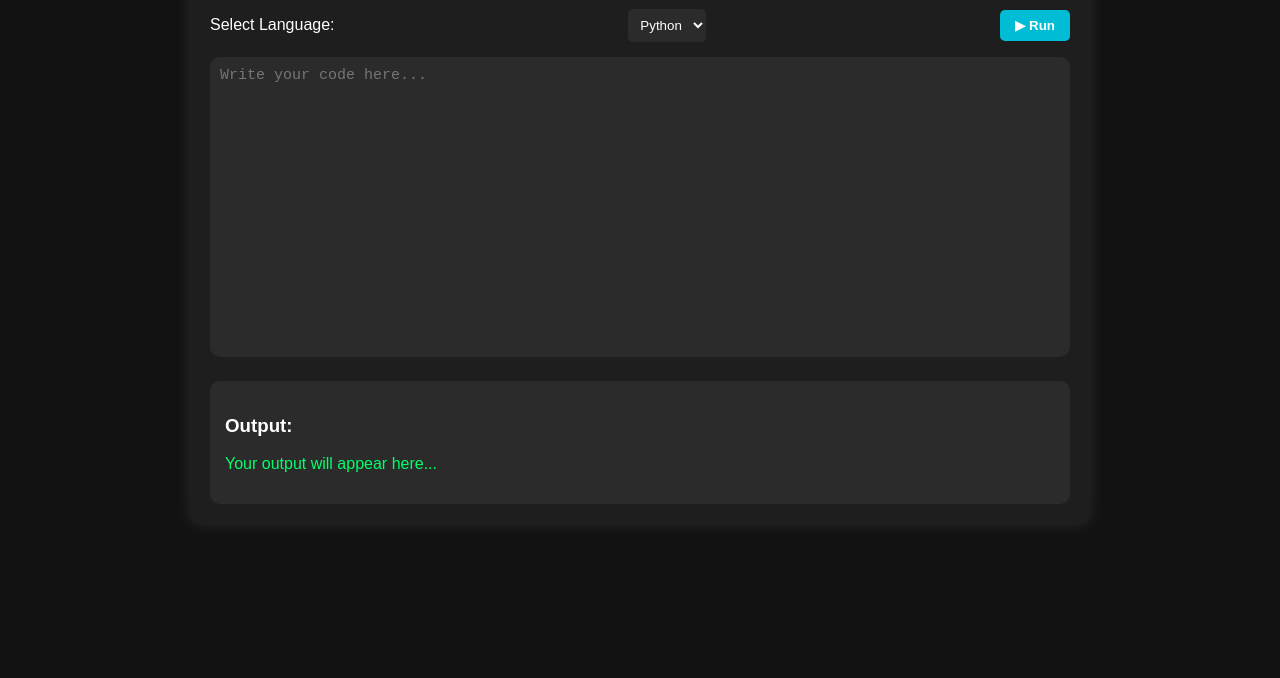
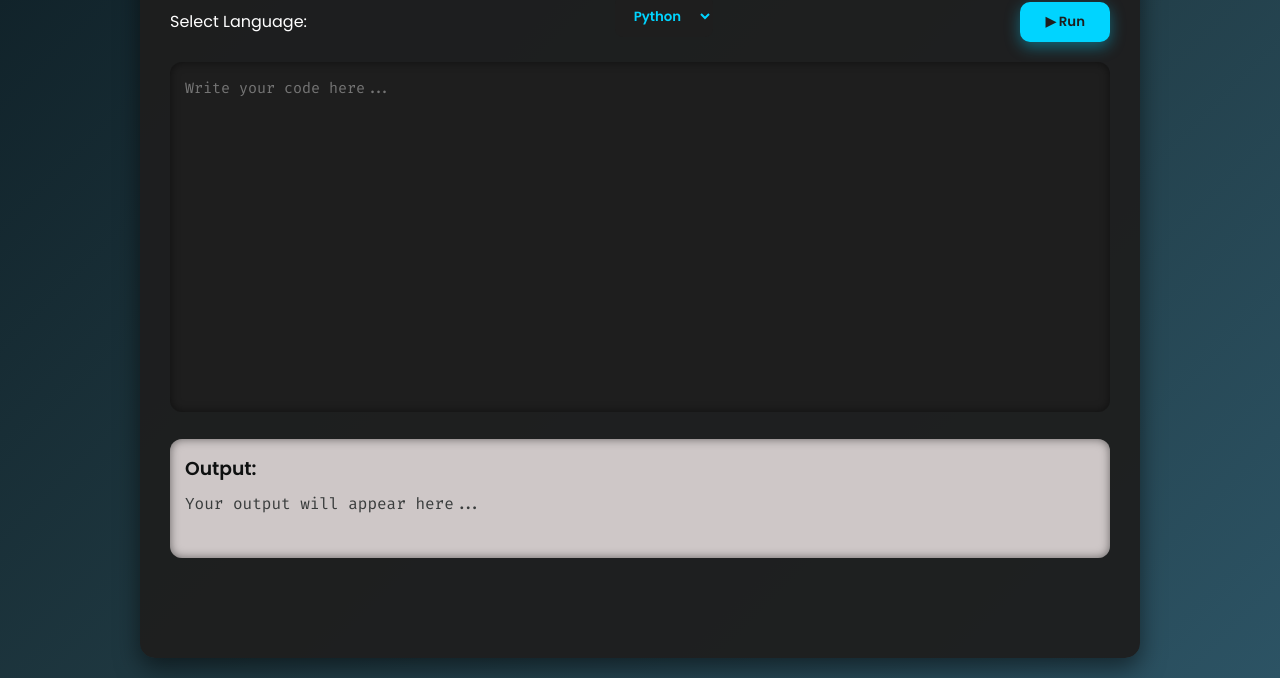
Before and after one commit to Jyotirbbhanu17/Compiler, a plain HTML site: page index.html in a window 1280 px wide. Shown: the part 122-800 px from the top of the page. Drawn offline with Linux system fonts and the light colour scheme.

Commit message:
Update frontend

```diff
--- a/index.html
+++ b/index.html
@@ -4,6 +4,11 @@
   <meta charset="UTF-8" />
   <meta name="viewport" content="width=device-width, initial-scale=1.0" />
   <title>Universal Compiler</title>
+
+  <!-- Google Fonts -->
+  <link href="https://fonts.googleapis.com/css2?family=Fira+Code&family=Poppins:wght@400;600&display=swap" rel="stylesheet">
+
+  <!-- CSS -->
   <link rel="stylesheet" href="style.css" />
 </head>
 <body>
@@ -28,6 +33,7 @@
     </div>
   </div>
 
+  <!-- JS -->
   <script src="script.js"></script>
 </body>
 </html>
--- a/script.js
+++ b/script.js
@@ -5,17 +5,30 @@ document.getElementById("run-btn").addEventListener("click", () => {
 
   if (!code) {
     outputArea.textContent = "⚠️ Please write some code first!";
+    outputArea.style.opacity = 1;
     return;
   }
 
-  // For now, simulate output
+  // Simulated output for now
+  let simulatedOutput = "";
   if (language === "python") {
-    outputArea.textContent = "Simulated Python Output:\nHello, World!";
+    simulatedOutput = "Simulated Python Output:\nHello, World!";
   } else if (language === "java") {
-    outputArea.textContent = "Simulated Java Output:\nHello, World!";
+    simulatedOutput = "Simulated Java Output:\nHello, World!";
   } else if (language === "cpp") {
-    outputArea.textContent = "Simulated C++ Output:\nHello, World!";
+    simulatedOutput = "Simulated C++ Output:\nHello, World!";
   } else {
-    outputArea.textContent = "Unknown language!";
+    simulatedOutput = "Unknown language!";
   }
+
+  // Fancy fade-in effect
+  outputArea.style.opacity = 0;
+  outputArea.textContent = simulatedOutput;
+
+  let op = 0;
+  const fade = setInterval(() => {
+    if (op >= 1) clearInterval(fade);
+    op += 0.05;
+    outputArea.style.opacity = op;
+  }, 30);
 });
--- a/style.css
+++ b/style.css
@@ -1,83 +1,111 @@
+/* Reset */
 * {
   box-sizing: border-box;
-  font-family: "Poppins", sans-serif;
+  font-family: 'Poppins', sans-serif;
+  margin: 0;
+  padding: 0;
 }
 
 body {
-  background-color: #121212;
+  background: linear-gradient(135deg, #0f2027, #203a43, #2c5364);
   color: #ffffff;
-  margin: 0;
-  padding: 0;
   display: flex;
   justify-content: center;
+  min-height: 100vh;
+  padding: 20px;
 }
 
+/* Container */
 .container {
   width: 90%;
-  max-width: 900px;
-  margin-top: 30px;
-  background: #1e1e1e;
-  border-radius: 10px;
-  padding: 20px;
-  box-shadow: 0 0 15px rgba(255, 255, 255, 0.1);
+  max-width: 1000px;
+  background-color: rgba(30, 30, 30, 0.95);
+  border-radius: 15px;
+  padding: 25px 30px;
+  box-shadow: 0 10px 25px rgba(0, 0, 0, 0.5);
 }
 
+/* Header */
 h1 {
   text-align: center;
-  color: #00bcd4;
+  font-size: 2.2rem;
+  margin-bottom: 20px;
+  color: #00d4ff;
+  text-shadow: 2px 2px 8px rgba(0, 0, 0, 0.5);
 }
 
+/* Controls */
 .controls {
   display: flex;
   justify-content: space-between;
   align-items: center;
   margin-bottom: 15px;
+  flex-wrap: wrap;
 }
 
 #language {
-  padding: 8px;
-  background-color: #2b2b2b;
-  color: white;
+  padding: 10px 15px;
+  border-radius: 8px;
   border: none;
-  border-radius: 5px;
+  background-color: #1e1e1e;
+  color: #00d4ff;
+  font-weight: bold;
+  margin-bottom: 10px;
 }
 
 #run-btn {
-  background-color: #00bcd4;
+  background: #00d4ff;
+  color: #1e1e1e;
   border: none;
-  color: white;
-  padding: 8px 15px;
-  border-radius: 5px;
+  padding: 10px 25px;
+  border-radius: 10px;
+  font-weight: bold;
   cursor: pointer;
-  font-weight: bold;
-  transition: 0.2s;
+  box-shadow: 0 5px 15px rgba(0, 212, 255, 0.4);
+  transition: 0.3s ease;
 }
 
 #run-btn:hover {
-  background-color: #008c9e;
+  background: #008ea6;
+  box-shadow: 0 8px 20px rgba(0, 142, 166, 0.6);
+  transform: translateY(-2px);
 }
 
+/* Code Editor */
 #code {
   width: 100%;
-  height: 300px;
-  background-color: #2b2b2b;
-  color: white;
+  height: 350px;
+  background-color: #1e1e1e;
+  color: #ffffff;
   border: none;
-  border-radius: 10px;
-  padding: 10px;
-  font-family: monospace;
+  border-radius: 12px;
+  padding: 15px;
+  font-family: 'Fira Code', monospace;
   font-size: 15px;
+  line-height: 1.5;
   resize: none;
+  box-shadow: inset 0 0 10px rgba(0, 0, 0, 0.5);
+  margin-bottom: 20px;
 }
 
+/* Output Section */
 .output-section {
-  margin-top: 20px;
-  background-color: #2b2b2b;
-  border-radius: 10px;
+  background-color: #cec7c7;
+  border-radius: 12px;
   padding: 15px;
+  box-shadow: inset 0 0 10px rgba(0, 0, 0, 0.5);
+}
+
+.output-section h3 {
+  color: #0e1010;
+  margin-bottom: 10px;
 }
 
 #output {
   white-space: pre-wrap;
-  color: #00ff6a;
+  color: #393c3c;
+  font-family: 'Fira Code', monospace;
+  min-height: 50px;
+  opacity: 1;
+  transition: opacity 0.3s ease;
 }
```
